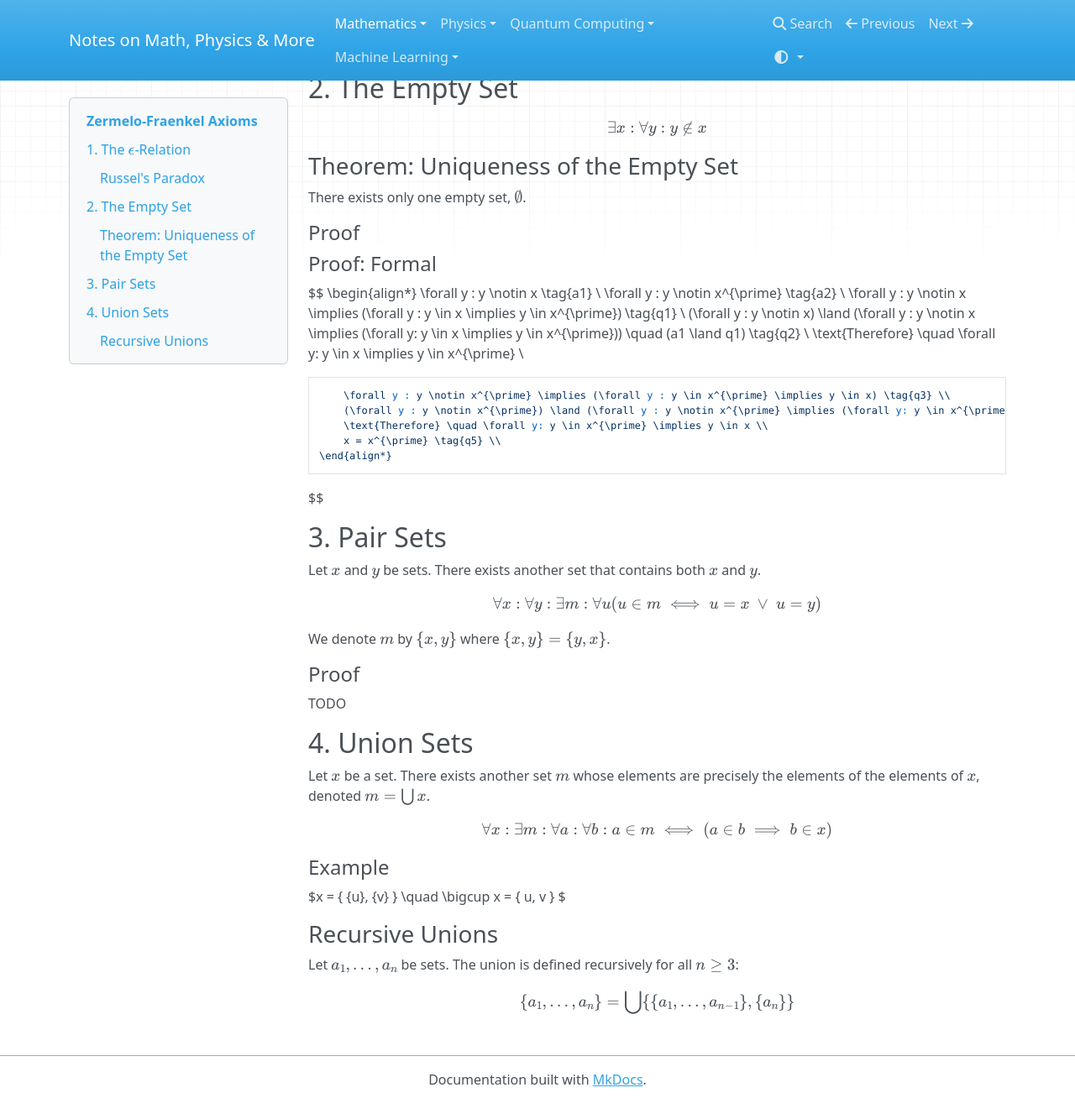
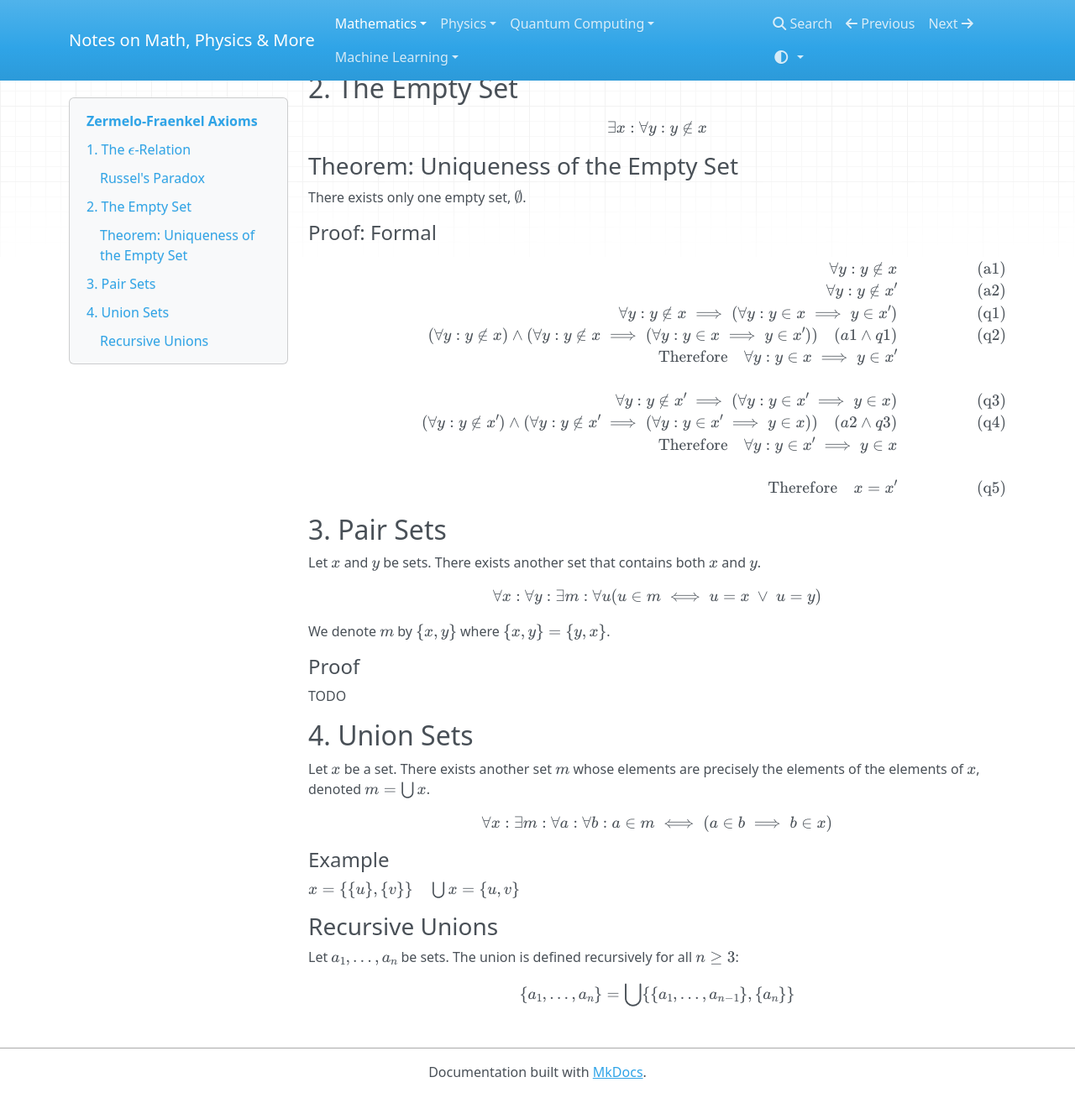
Before and after one commit to boonware/notes, an MkDocs documentation site: the page built from docs/axiomatic_set_theory/zermelo_fraenkel_axioms.md, in a window 1280 px wide and 1400 px high, scrolled down 735 px. Shown: the top 1333 px of the window at 84% size. Built offline with MkDocs 1.6.1, drawn with Linux system fonts in a browser that asks for light colours; nearby versions of some CDN libraries.

Commit message:
fix syntax

```diff
--- a/docs/axiomatic_set_theory/zermelo_fraenkel_axioms.md
+++ b/docs/axiomatic_set_theory/zermelo_fraenkel_axioms.md
@@ -39,9 +39,6 @@ $$
 
 There exists only one empty set, $\emptyset$.
 
-#### Proof
-
-
 #### Proof: Formal
 
 $$
@@ -51,11 +48,12 @@ $$
         \forall y : y \notin x \implies (\forall y : y \in x \implies y \in x^{\prime}) \tag{q1} \\
         (\forall y : y \notin x) \land (\forall y : y \notin x \implies (\forall y: y \in x \implies y \in x^{\prime})) \quad (a1 \land q1) \tag{q2} \\
         \text{Therefore} \quad \forall y: y \in x \implies y \in x^{\prime} \\
-
+        \\
         \forall y : y \notin x^{\prime} \implies (\forall y : y \in x^{\prime} \implies y \in x) \tag{q3} \\
         (\forall y : y \notin x^{\prime}) \land (\forall y : y \notin x^{\prime} \implies (\forall y: y \in x^{\prime} \implies y \in x)) \quad (a2 \land q3) \tag{q4} \\
         \text{Therefore} \quad \forall y: y \in x^{\prime} \implies y \in x \\
-        x = x^{\prime} \tag{q5} \\
+        \\
+        \text{Therefore} \quad x = x^{\prime} \tag{q5} \\
     \end{align*}
 $$
 
@@ -80,7 +78,8 @@ $$
 $$
 
 #### Example
-$x = \{ \{u\}, \{v\} \} \quad \bigcup x = \{ u, v \} $
+
+$x = \{ \{u\}, \{v\} \} \quad \bigcup x = \{ u, v \}$
 
 ### Recursive Unions
 
```
